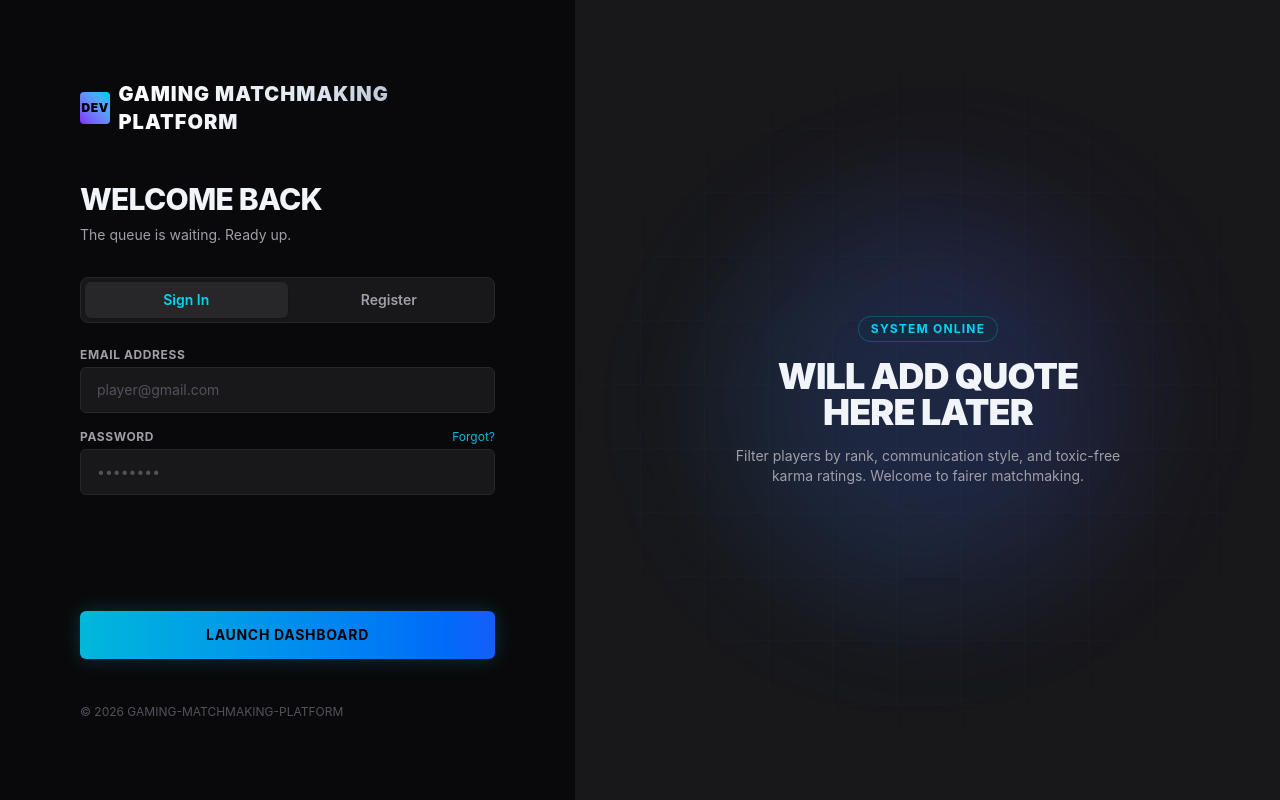
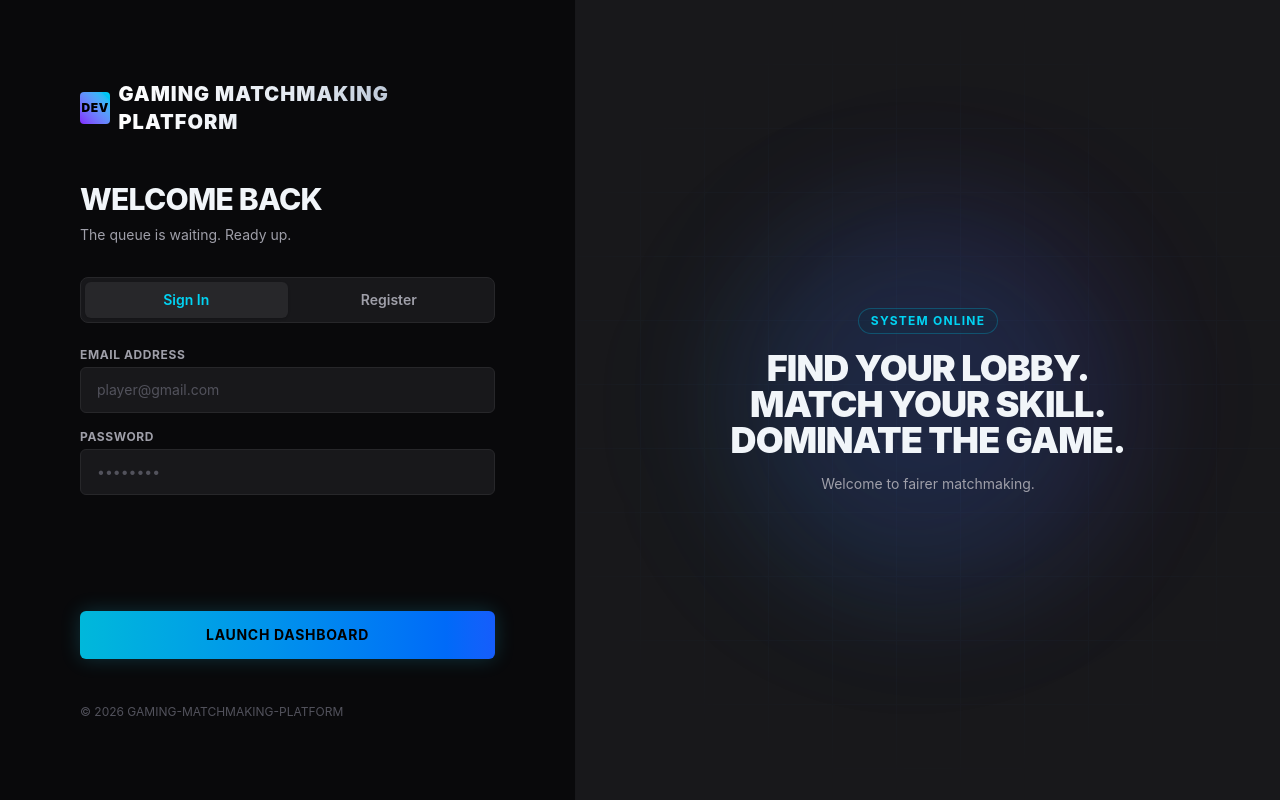
Before and after one commit to T-Vamsi-8055/gaming-matchmaking-platform, a React (Vite) app in the folder client/: page /auth in a window 1280 px wide. Built offline with nearby package versions, Linux system fonts and the light colour scheme.

Commit message:
refactor(auth): resolve unused texts

```diff
--- a/client/src/pages/Login.jsx
+++ b/client/src/pages/Login.jsx
@@ -162,20 +162,9 @@ export default function USERLOGANDREG() {
             </div>
 
             <div>
-              <div className="flex justify-between items-center mb-1">
-                <label className="block text-xs font-bold uppercase tracking-wider text-zinc-400">
-                  Password
-                </label>
-
-                {isLogin && (
-                  <a
-                    href="#"
-                    className="text-xs text-cyan-500 hover:underline"
-                  >
-                    Forgot?
-                  </a>
-                )}
-              </div>
+              <label className="block text-xs font-bold uppercase tracking-wider text-zinc-400 mb-1">
+                Password
+              </label>
 
               <input
                 type="password"
@@ -220,14 +209,13 @@ export default function USERLOGANDREG() {
           </div>
 
           <h1 className="text-4xl font-black tracking-tight leading-none mb-4 uppercase">
-            WILL ADD QUOTE
+            Find your lobby. Match your skill.
             <br />
-            HERE LATER
+             Dominate the game.
           </h1>
 
           <p className="text-zinc-400 text-sm">
-            Filter players by rank, communication style, and toxic-free karma
-            ratings. Welcome to fairer matchmaking.
+            Welcome to fairer matchmaking.
           </p>
         </div>
       </div>
```
